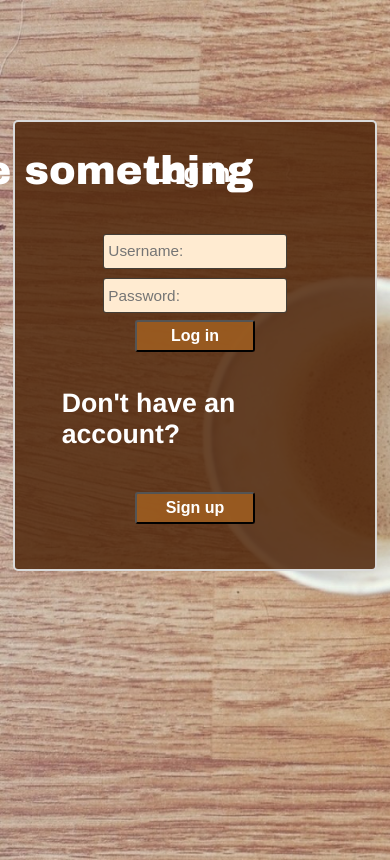
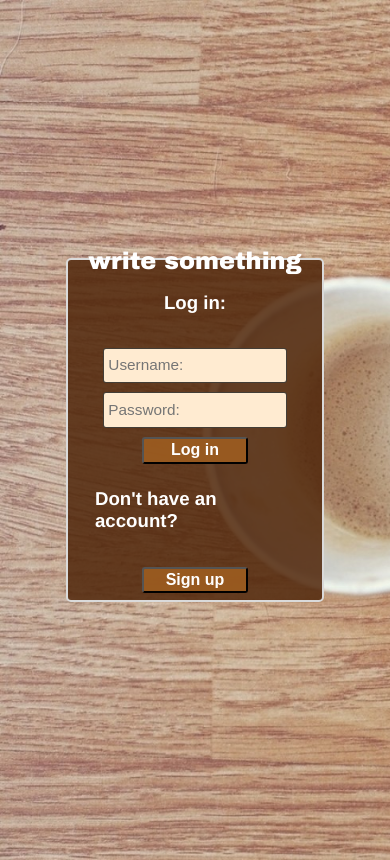
Before and after one commit to alexnmc/write-something, a React (Create React App) app in the folder client/: page / in a window 390 px wide. Built offline with nearby package versions, Linux system fonts and the light colour scheme.

Commit message:
css update

```diff
--- a/client/src/Data.js
+++ b/client/src/Data.js
@@ -24,7 +24,7 @@ class Data extends Component{
     let arr = this.props.notes
 
         arr.sort(function (a, b) {
-            return new Date(b.date) - new Date(a.date)   //show newest on top..
+            return new Date(b.date) - new Date(a.date)   // b-a show newest on top..
         })
 
     let notes = arr.map(item =>{
--- a/client/src/Login.js
+++ b/client/src/Login.js
@@ -7,8 +7,8 @@ const Login = (props) => {
 
         return(
             <div className = 'mainLogin'>
+                <h1 className = 'mainH1'>write something</h1>
                 <div className = 'login'>
-                    <h1 className = 'mainH1'>write something</h1>
                     {props.toggle ?
                             <div className = 'login2'>
                                 <form  onSubmit = {props.handleLogin} className='loginForm'>
--- a/client/src/style.css
+++ b/client/src/style.css
@@ -195,7 +195,6 @@ button{
 }
 
 
-
 h1{
     font-family: 'arial black';
     color: rgb(255, 255, 255);
@@ -204,9 +203,9 @@ h1{
 
 .mainH1{
      margin-left: -30vw;
-     margin-top:20pt;
+     margin-top:-120pt;
      position: fixed;
-     font-size: 30pt;
+     font-size: 32pt;
 }
 
 form{
@@ -301,3 +300,169 @@ h3{
     justify-content: center;
     height: 80vh;
 }
+
+
+
+
+@media only screen and (max-width: 600px) {
+    .loginForm,
+    .login2{
+        margin: auto;
+        display:flex;
+        flex-direction: column;
+        align-items: center;
+        justify-content: center;
+        width: 150pt;
+        font-family: helvetica;
+        font-size: 14pt;
+    }
+
+    .logIn,
+    .signUp{
+        display:flex;
+        flex-direction: column;
+        align-items: center;
+        justify-content: center;
+        height: auto;
+        width: 150pt;
+        font-size: 14pt;
+        font-family: helvetica;
+        margin:auto;
+    }
+
+    .login{
+        background-color: rgba(82, 40, 12, 0.863);
+        width:190pt;
+        height:255pt;
+        color:white;
+        border: 2px solid rgb(218, 218, 218);
+        border-radius:5px;
+    }
+
+    .logout,
+    .loginButton{
+       width:80pt;
+       height:20pt;
+       font-size:12pt;
+       margin-top:7pt;
+       border-radius: 3px;
+       background-color: rgba(156, 92, 32, 0.918);
+       font-weight: bolder;
+       color:white;
+   }
+
+   .saveButton{
+       width:90vw;
+       height:20pt;
+       font-size:12pt;
+       border-radius: 3px;
+       background-color: rgba(156, 92, 32, 0.918);
+       font-weight: bolder;
+       color:white;
+       margin:auto;
+    }
+
+   .mainH1{
+       font-size: 18pt;
+       margin:auto;
+       margin-top: -40vh;
+   }
+
+   .login,
+   .mainLogin,
+   .appjs{
+       display: flex;
+       flex-direction: column;
+       align-items: center;
+       justify-content: center;
+   }
+
+  body{
+      overflow: scroll;
+  }
+
+    .data{
+       display: flex;
+       flex-direction: column;
+       align-items: center;
+       justify-content: center;
+       width: 100vw;
+       height: 100vh;
+       position:fixed;
+    }
+
+   .home{
+    display: flex;
+    flex-direction: column;
+    align-items: center;
+    justify-content:center;
+    width: 100vw;
+    height:100vh;
+   }
+
+
+ form{
+    display: flex;
+    flex-direction: column;
+    align-items: center;
+    justify-content: center;
+    width: 100vw;
+    margin-bottom: 50pt;
+
+   }
+   .notes{
+       width: 90vw;
+       height: 30vh;
+       margin: 20pt;
+       margin-top: 50pt;
+    }
+
+
+
+    .deleteAll{
+        margin: 0pt;
+    }
+
+  .space{
+      width:90vw;
+      margin:auto;
+  }
+
+
+  .allText{
+       width:90vw;
+       display: flex;
+       align-items: center;
+       justify-content: center;
+
+   }
+
+   .hello{
+       margin-top:-210pt;
+       font-size: 12pt;
+   }
+
+   .deleteAcount{
+       visibility: hidden;
+   }
+
+
+
+
+   .alltext2{
+       display: flex;
+       flex-direction: column;
+       align-items: center;
+       justify-content: center;
+
+
+
+    }
+
+
+
+   .editInput{
+       width:90vw;
+
+    }
+}
```
